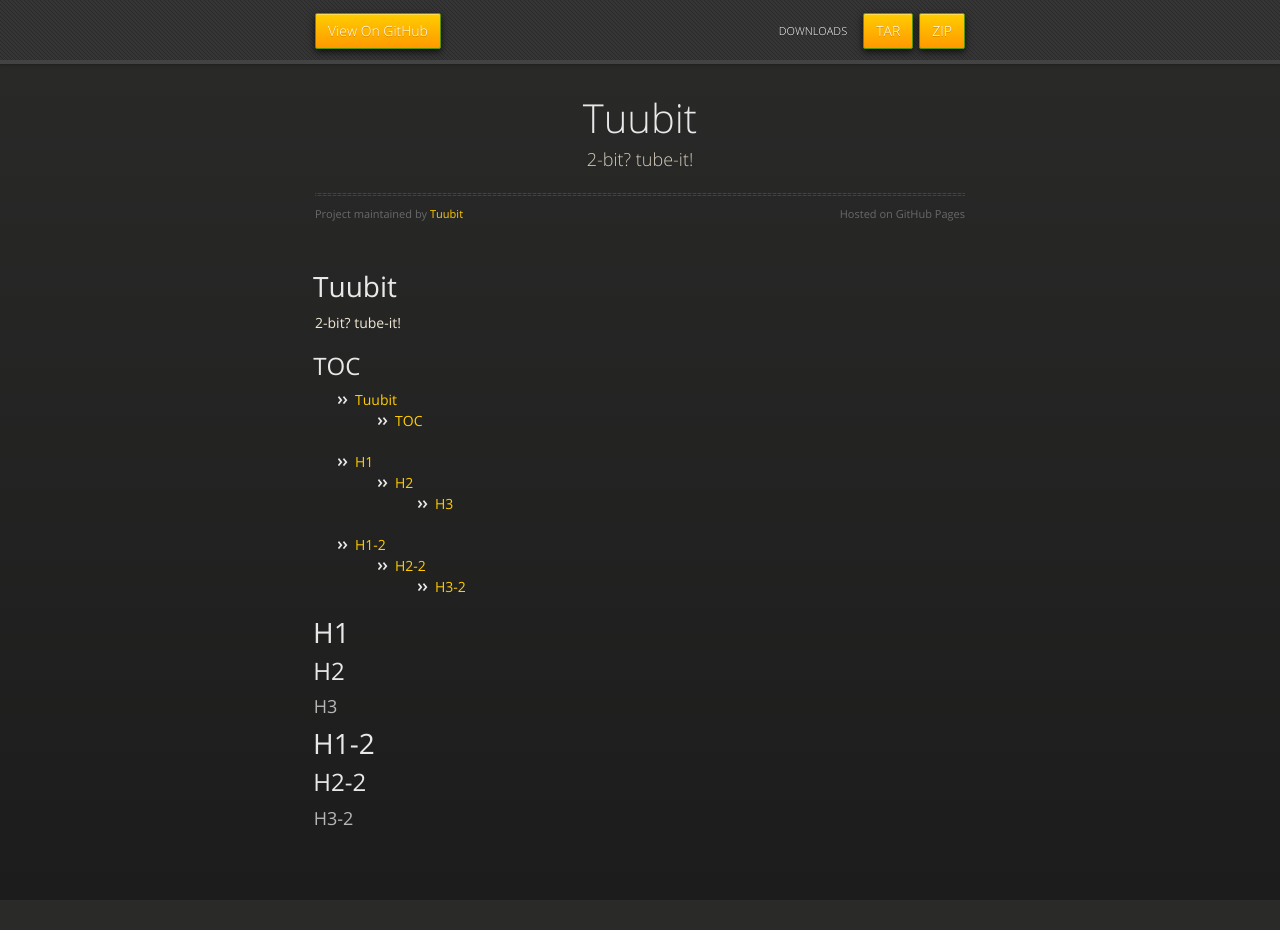
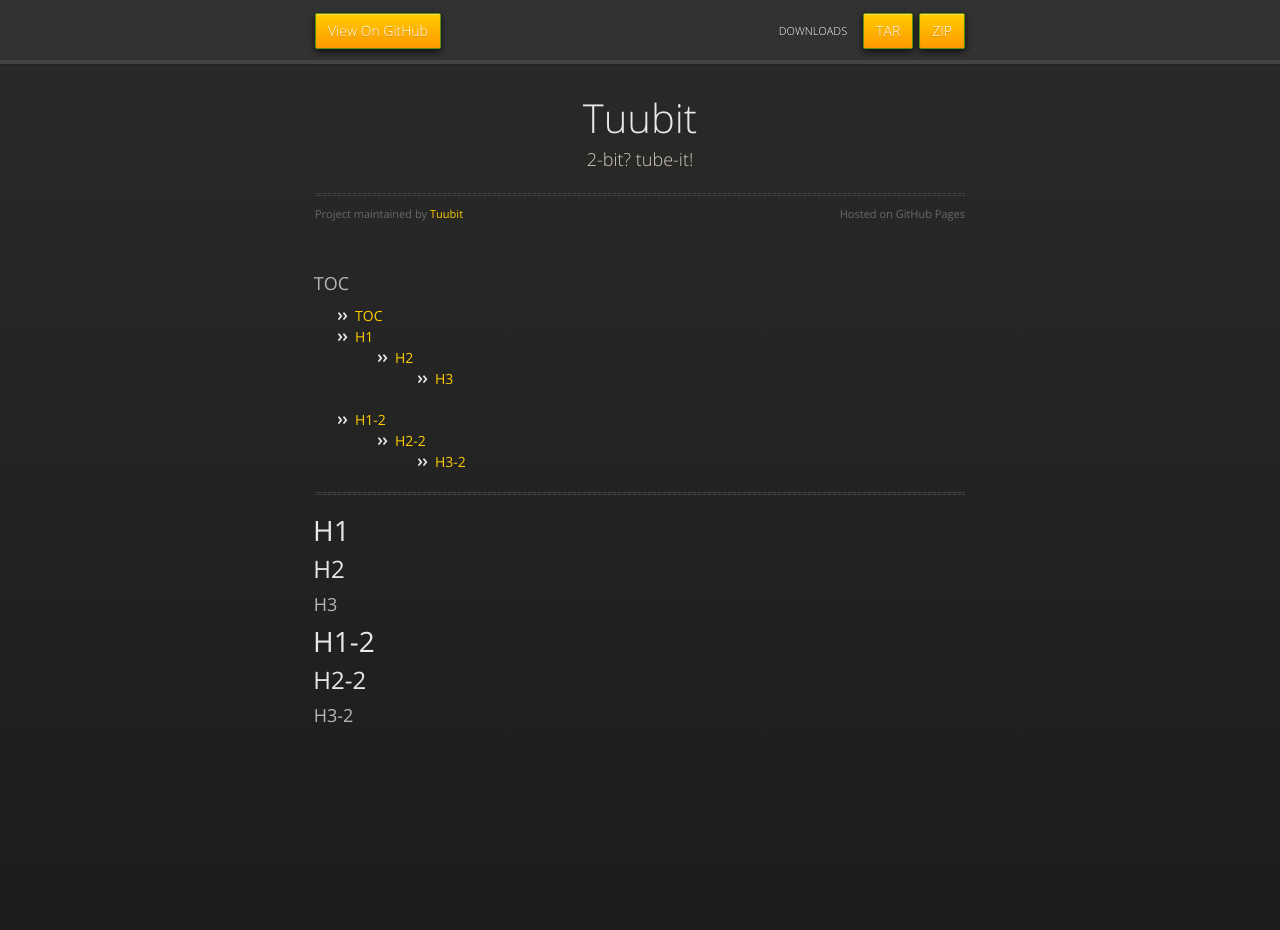
Before and after one commit to Tuubit/Tuubit, a Jekyll site: the page built from index.md, in a window 1280 px wide and 930 px high. Built offline with Jekyll 4.4.1, drawn with Linux system fonts in a browser that asks for light colours; nearby versions of some CDN libraries.

Commit message:
Update index.md

```diff
--- a/index.md
+++ b/index.md
@@ -2,14 +2,11 @@
 layout: index
 ---
 
-Tuubit
-======
-
-2-bit? tube-it!
-
-##TOC
+###TOC
 * auto-gen TOC:
 {:toc}
+
+---
 
 #H1
 
```
